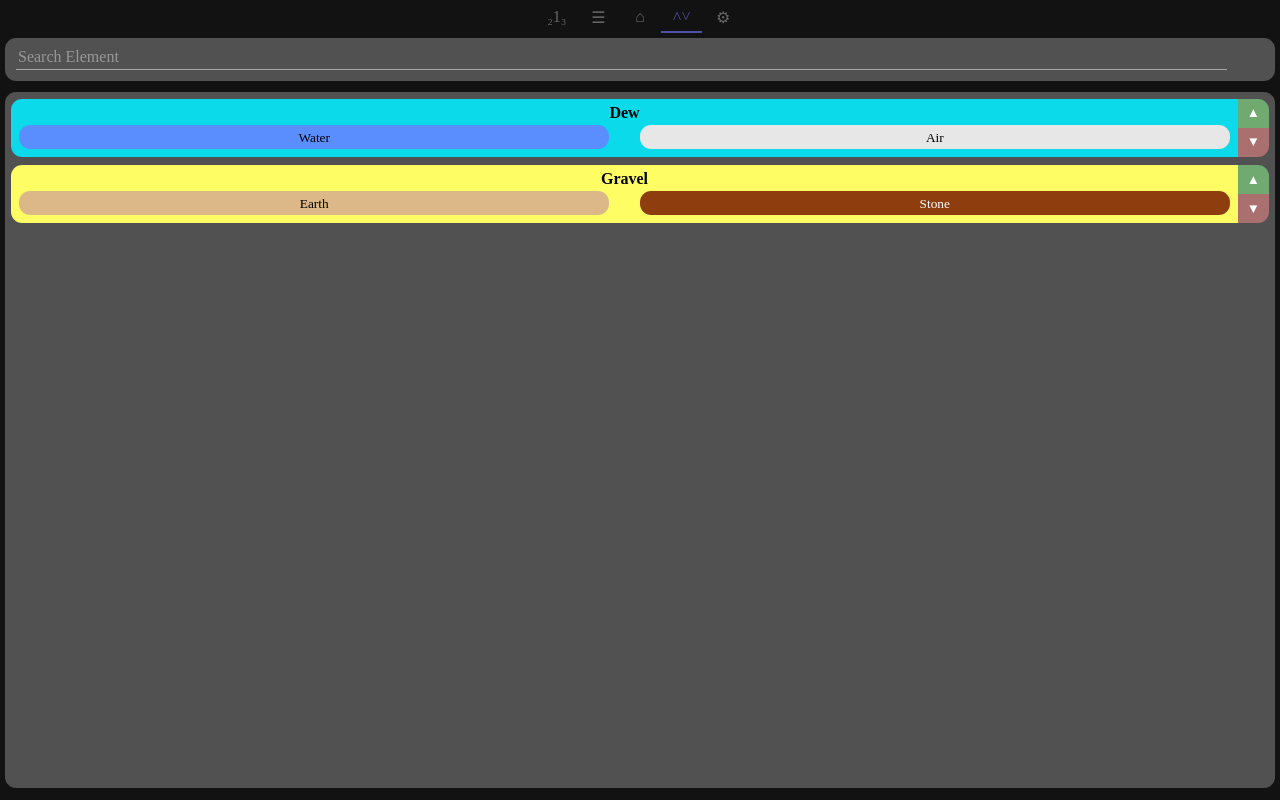
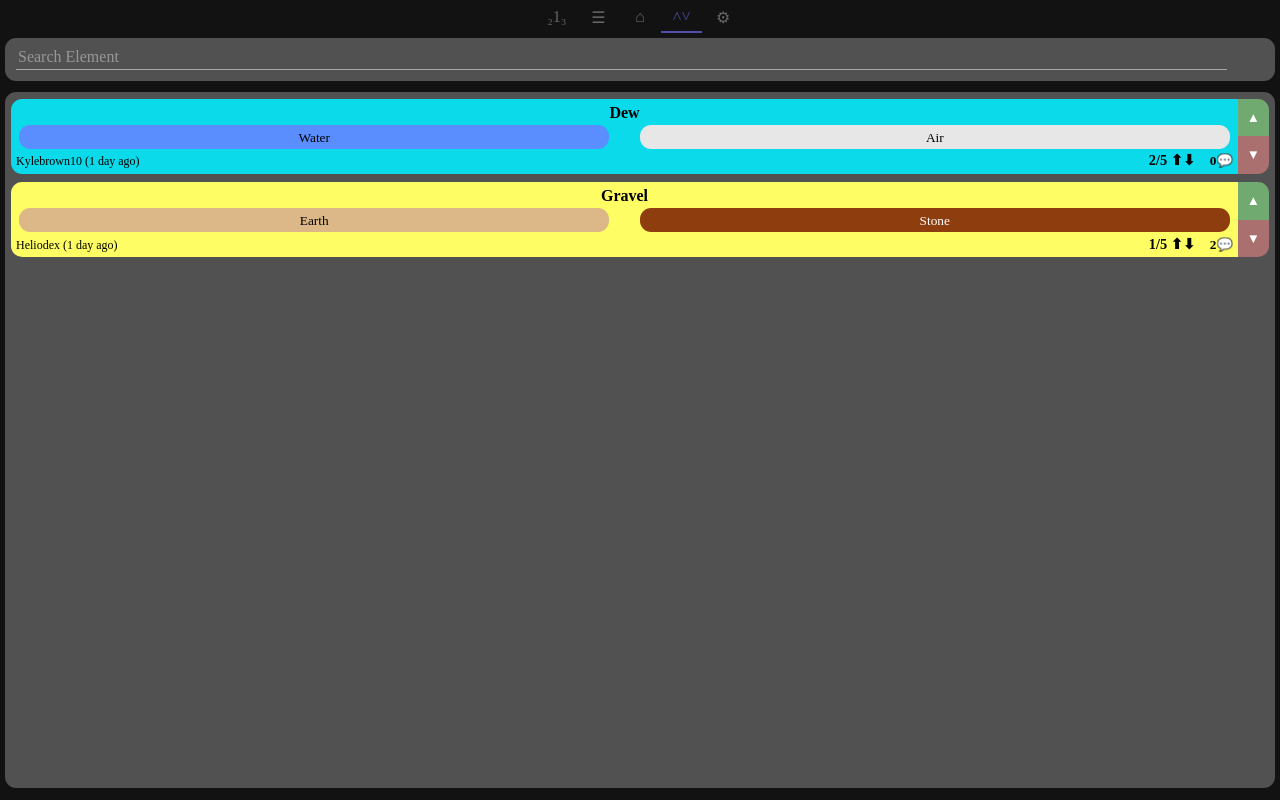
Before and after one commit to Heliodex/Elemental, a SvelteKit app: page /vote in a window 1280 px wide. Built offline with nearby package versions, Linux system fonts and the light colour scheme.

Commit message:
Fix some issues and add username and vote count to votes in votes page

```diff
--- a/src/routes/+layout.svelte
+++ b/src/routes/+layout.svelte
@@ -25,9 +25,7 @@
 	<nav>
 		{#each nav as item}
 			<a
-				on:click={() => {
-					previousPageNumber = pageNumber
-				}}
+				on:click={() => (previousPageNumber = pageNumber)}
 				href={item[0]}
 				class:current={data.currentPath == item[0]}>
 				{item[1]}
@@ -42,7 +40,7 @@
 			in:fly={{
 				// Change direction of fly based previous page and current page
 				x:
-					pageNumber < previousPageNumber
+					pageNumber > previousPageNumber
 						? window.innerWidth
 						: -window.innerWidth,
 				duration: 500,
@@ -51,7 +49,7 @@
 			}}
 			out:fly={{
 				x:
-					pageNumber >= previousPageNumber
+					pageNumber < previousPageNumber
 						? window.innerWidth
 						: -window.innerWidth,
 				duration: 500,
--- a/src/routes/vote/+page.svelte
+++ b/src/routes/vote/+page.svelte
@@ -2,7 +2,10 @@
 	const votes: [
 		string,
 		[number, number, number],
-		[string, [number, number, number]][]
+		[string, [number, number, number]][],
+		string,
+		number,
+		number
 	][] = [
 		[
 			"Dew",
@@ -11,6 +14,9 @@
 				["Water", [90, 142, 254]],
 				["Air", [231, 231, 231]],
 			],
+			"Kylebrown10 (1 day ago)",
+			2,
+			0,
 		],
 		[
 			"Gravel",
@@ -19,6 +25,9 @@
 				["Earth", [220, 183, 136]],
 				["Stone", [142, 61, 15]],
 			],
+			"Heliodex (1 day ago)",
+			1,
+			2,
 		],
 	]
 </script>
@@ -33,13 +42,14 @@
 	<section class="itemsection">
 		<div class="items">
 			{#each votes as vote}
-				{@const colour =
+				{@const style = `color: ${
 					(vote[1][0] + vote[1][1] + vote[1][2]) / 3 > 127
 						? "black"
-						: "white"}
+						: "white"
+				}`}
 				<div class="votecontainer">
 					<div class="vote" style="background: rgb({vote[1]})">
-						<p class="voteheader" style="color: {colour}">
+						<p class="voteheader" {style}>
 							{vote[0]}
 						</p>
 						<span class="elements">
@@ -60,6 +70,18 @@
 								</span>
 							{/each}
 						</span>
+						<small class="votecreator" {style}>
+							{vote[3]}
+							<strong>
+								{vote[4]}/5 ⬆⬇
+								<button
+									{style}
+									on:click={() =>
+										console.log("open comments")}>
+									{vote[5]}💬
+								</button>
+							</strong>
+						</small>
 					</div>
 					<span class="buttons">
 						<button class="upvote">▲</button>
@@ -121,6 +143,23 @@
 			width: 100%
 			height: 50%
 
+	.votecreator
+		display: flex
+		font-size: 0.75rem
+		justify-content: space-between
+		align-items: flex-end // align text to bottom
+
+		strong
+			font-size: 0.9rem
+
+		button
+			margin-left: 0.7rem
+			font-weight: bold
+			background: none
+			border: none
+			padding: 0
+
+
 	.upvote
 		border-radius: 0 0.7rem 0 0
 		border: none
```
Also changed, not shown: src/routes/+page.svelte (+3 -4 lines).
